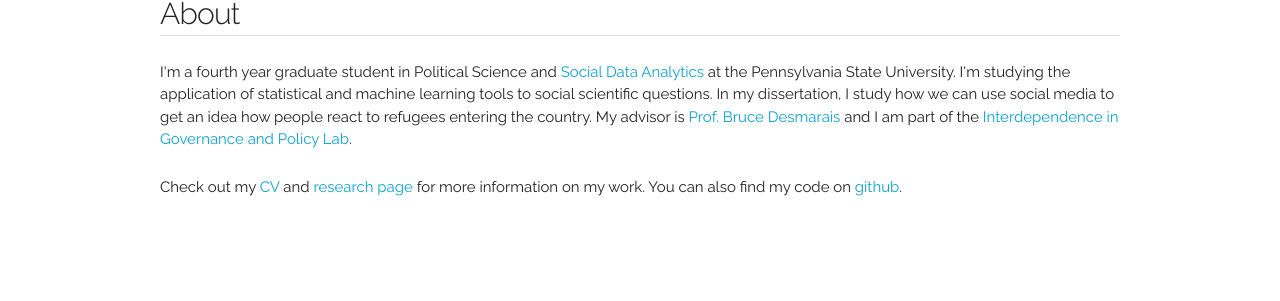
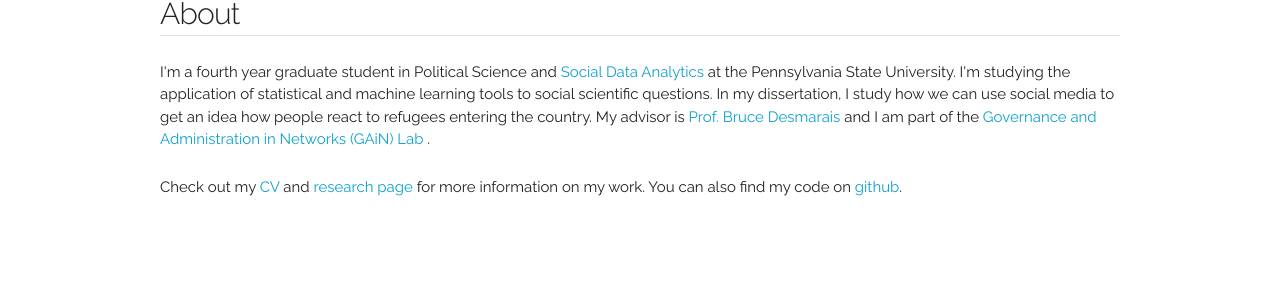
Before and after one commit to flinder/flinder.github.io, a Jekyll site: the page built from index.html, in a window 1280 px wide. Shown: the part 431-732 px from the top of the page. Built offline with Jekyll 4.4.1, drawn with Linux system fonts in a browser that asks for light colours.

Commit message:
changed lab name

```diff
--- a/index.html
+++ b/index.html
@@ -12,7 +12,7 @@
     <p>I'm a fourth year graduate student in Political Science and <a
         href="http://bdss.psu.edu/education">Social Data Analytics</a> at the
     Pennsylvania State University. I'm studying the application of statistical
-    and machine learning tools to social scientific questions. In my dissertation, I study how we can use social media to get an idea how people react to refugees entering the country. My advisor is <a href="https://sites.psu.edu/desmaraisgroup/people/">Prof. Bruce Desmarais</a> and I am part of the <a href="http://sites.psu.edu/desmaraisgroup/">Interdependence in Governance and Policy Lab</a>.</p>
+    and machine learning tools to social scientific questions. In my dissertation, I study how we can use social media to get an idea how people react to refugees entering the country. My advisor is <a href="https://sites.psu.edu/desmaraisgroup/people/">Prof. Bruce Desmarais</a> and I am part of the <a href="http://brucedesmarais.com/lab.html">Governance and Administration in Networks (GAiN) Lab </a>.</p>
 
     <p> Check out my <a href="/cv/index.html">CV</a> and <a href="/research.html">research page</a> for more information on my work. You can also find my code on <a href="https://github.com/flinder">github</a>. </p>
 
```
